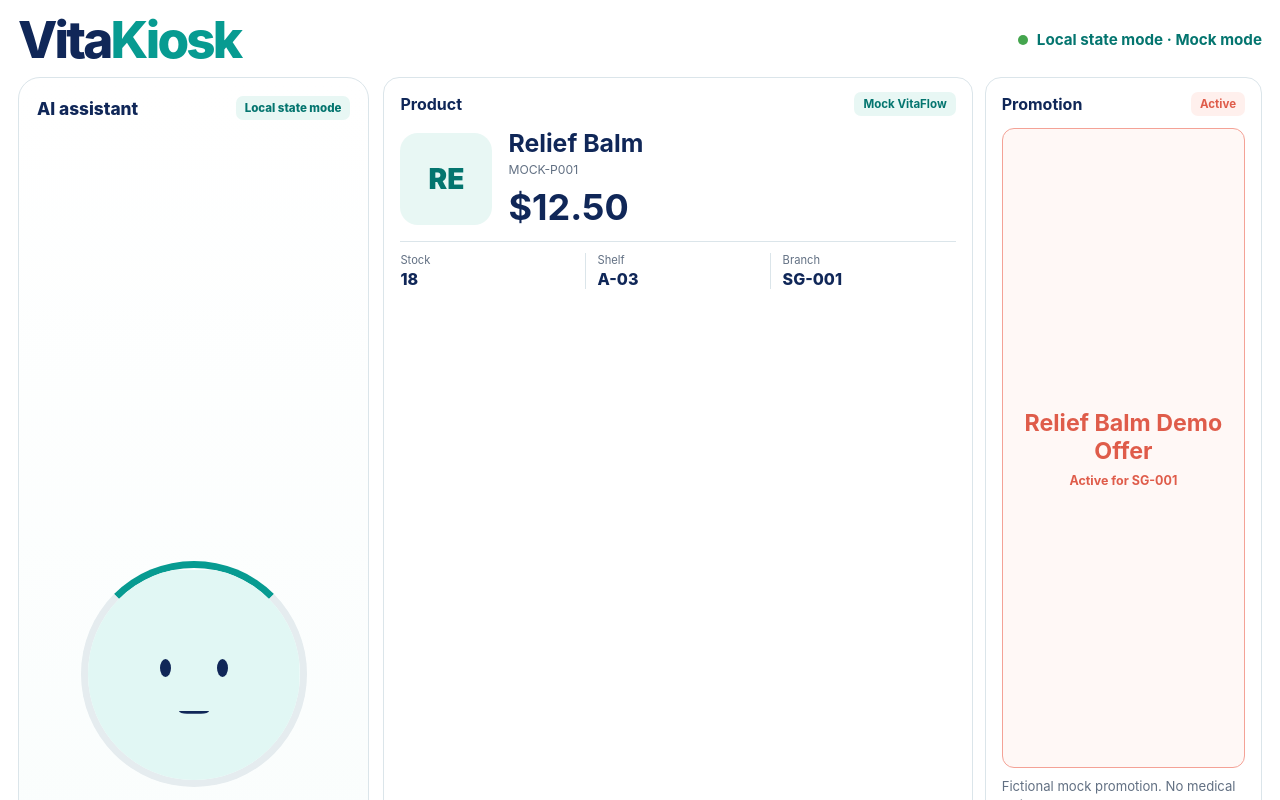
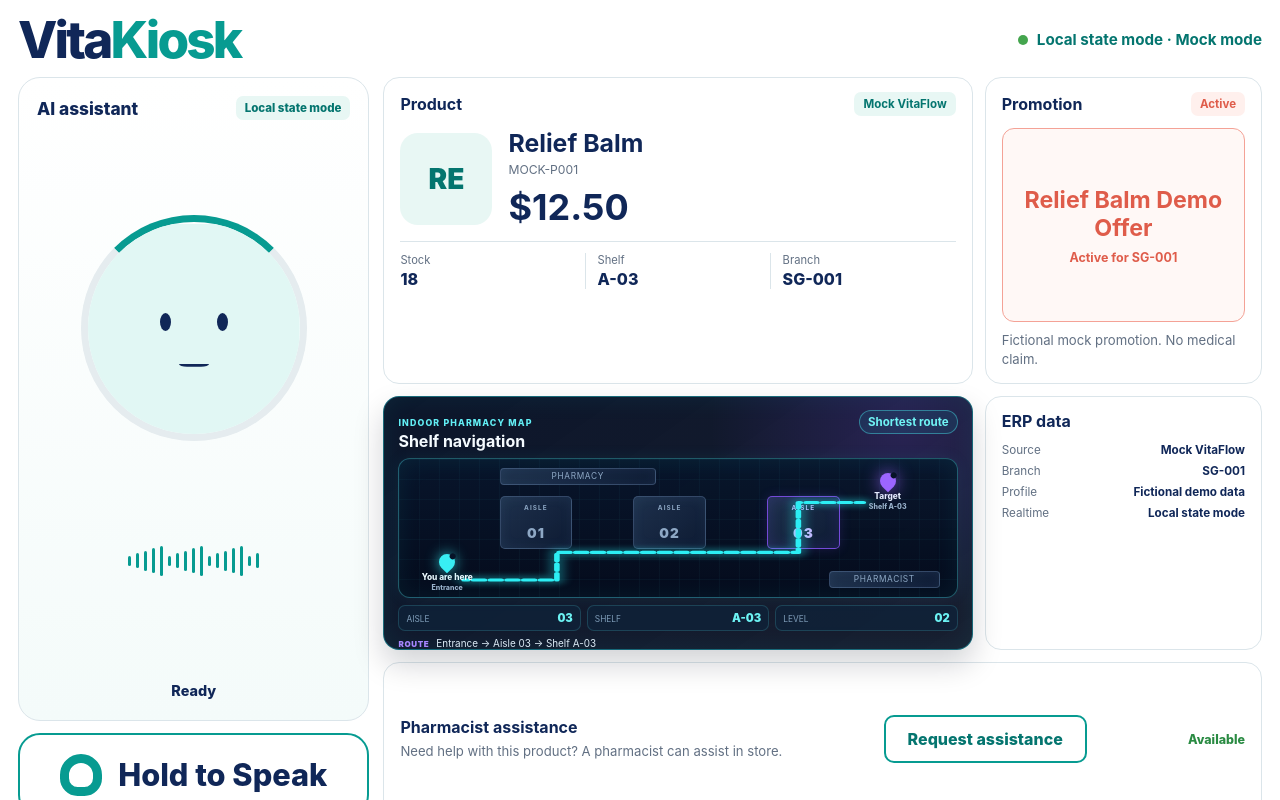
Before and after one commit to thomasgoh0826-sketch/Vitakiosk, a React (Vite) app in the folder frontend/: page / in a window 1280 px wide. Shown: the top 800 px of the page. Built offline with nearby package versions, Linux system fonts and the light colour scheme; no server answers.

Commit message:
style: render neon indoor shelf route

```diff
--- a/frontend/src/components/ShelfMap.tsx
+++ b/frontend/src/components/ShelfMap.tsx
@@ -22,7 +22,10 @@ function ShelfMap({ product }: { product: Product | null }) {
         </span>
       </div>
 
-      <div className={`shelf-map-canvas${hasRoute ? "" : " map-unavailable"}`}>
+      <div
+        className={`shelf-map-canvas${hasRoute ? "" : " map-unavailable"}`}
+        data-testid="pharmacy-map-canvas"
+      >
         <div className="map-grid" aria-hidden="true" />
         <div className="map-fixture map-wall-top" aria-hidden="true">
           PHARMACY
@@ -54,6 +57,7 @@ function ShelfMap({ product }: { product: Product | null }) {
             />
             <path
               className="route-core"
+              data-testid="pharmacy-route-path"
               d="M70 228 L170 228 L170 176 L430 176 L430 82 L500 82"
             />
           </svg>
--- a/frontend/src/styles.css
+++ b/frontend/src/styles.css
@@ -368,12 +368,275 @@ button:focus-visible {
 .poster-content span { font-size: 0.78rem; font-weight: 750; }
 .promotion-panel > p { margin-top: 9px; }
 
-.shelf-panel { text-align: center; }
-.shelf-route { display: flex; align-items: center; justify-content: center; gap: 7px; }
-.shelf-route span { padding: 11px 8px; border: 1px solid var(--line); border-radius: 9px; font-size: 0.7rem; }
-.shelf-route i { width: 14px; border-top: 3px dotted #8da0ad; }
-.shelf-route .route-current { border-color: var(--teal); color: var(--teal-dark); font-weight: 850; }
-.shelf-panel > p { margin-top: 12px; color: var(--navy); font-weight: 700; }
+.shelf-map-panel {
+  position: relative;
+  min-height: 0;
+  overflow: hidden;
+  padding: 13px 14px;
+  border-color: rgba(36, 224, 238, 0.4);
+  background: linear-gradient(145deg, rgba(7, 17, 38, 0.98), rgba(10, 16, 34, 0.94));
+  box-shadow: inset 0 0 28px rgba(29, 214, 229, 0.08), 0 14px 30px rgba(4, 11, 27, 0.18);
+  color: #f4fbff;
+}
+
+.shelf-map-panel::before {
+  position: absolute;
+  inset: 0;
+  background: radial-gradient(circle at 88% 12%, rgba(135, 72, 255, 0.18), transparent 34%);
+  content: "";
+  pointer-events: none;
+}
+
+.shelf-map-heading {
+  position: relative;
+  z-index: 4;
+  align-items: flex-start;
+  margin-bottom: 0;
+}
+
+.shelf-map-heading h2 {
+  margin: 1px 0 0;
+  color: #f5fbff;
+}
+
+.map-kicker {
+  color: #62eff5;
+  font-size: 0.55rem;
+  font-weight: 800;
+  letter-spacing: 0.13em;
+  text-transform: uppercase;
+}
+
+.map-route-status {
+  padding: 4px 8px;
+  border: 1px solid rgba(74, 235, 241, 0.42);
+  border-radius: 999px;
+  background: rgba(17, 205, 218, 0.1);
+  color: #70f4f5 !important;
+}
+
+.shelf-map-canvas {
+  position: relative;
+  min-height: 140px;
+  margin-top: 7px;
+  overflow: hidden;
+  border: 1px solid rgba(78, 226, 239, 0.36);
+  border-radius: 12px;
+  background: linear-gradient(180deg, rgba(8, 22, 44, 0.96), rgba(5, 12, 28, 0.98));
+  box-shadow: inset 0 0 24px rgba(40, 220, 234, 0.08), 0 0 16px rgba(35, 208, 226, 0.08);
+}
+
+.map-grid {
+  position: absolute;
+  inset: 0;
+  opacity: 0.16;
+  background-image:
+    linear-gradient(rgba(86, 226, 236, 0.24) 1px, transparent 1px),
+    linear-gradient(90deg, rgba(86, 226, 236, 0.24) 1px, transparent 1px);
+  background-size: 20px 20px;
+}
+
+.map-fixture {
+  position: absolute;
+  display: grid;
+  place-items: center;
+  border: 1px solid rgba(118, 149, 190, 0.36);
+  background: linear-gradient(135deg, rgba(34, 54, 82, 0.88), rgba(14, 27, 52, 0.94));
+  box-shadow: inset 0 0 12px rgba(94, 139, 183, 0.12);
+  color: #8ea8c5;
+  font-size: 0.52rem;
+  letter-spacing: 0.08em;
+}
+
+.map-wall-top {
+  top: 6%;
+  left: 18%;
+  width: 28%;
+  height: 17px;
+  border-radius: 4px;
+}
+
+.map-aisle {
+  top: 27%;
+  width: 13%;
+  height: 38%;
+  border-radius: 5px;
+  font-size: 0.85rem;
+  font-weight: 900;
+}
+
+.map-aisle span {
+  display: block;
+  font-size: 0.4rem;
+  font-weight: 700;
+}
+
+.map-aisle-01 { left: 18%; }
+.map-aisle-02 { left: 42%; }
+
+.map-aisle-03 {
+  left: 66%;
+  border-color: rgba(141, 84, 255, 0.8);
+  box-shadow: inset 0 0 15px rgba(129, 73, 255, 0.16), 0 0 12px rgba(129, 73, 255, 0.16);
+  color: #c8b8ff;
+}
+
+.map-counter {
+  right: 3%;
+  bottom: 7%;
+  width: 20%;
+  height: 17px;
+  border-radius: 4px;
+}
+
+.map-route-line {
+  position: absolute;
+  z-index: 2;
+  inset: 0;
+  width: 100%;
+  height: 100%;
+  overflow: visible;
+}
+
+.map-route-line path {
+  fill: none;
+  stroke-linecap: round;
+  stroke-linejoin: round;
+}
+
+.route-glow {
+  filter: blur(5px);
+  stroke: rgba(40, 239, 244, 0.28);
+  stroke-width: 17;
+}
+
+.route-core {
+  animation: route-flow 1.2s linear infinite;
+  stroke: #2ceef4;
+  stroke-dasharray: 12 6;
+  stroke-width: 6;
+}
+
+@keyframes route-flow {
+  to { stroke-dashoffset: -18; }
+}
+
+.map-marker {
+  position: absolute;
+  z-index: 3;
+  display: grid;
+  justify-items: center;
+  color: #edfaff;
+  font-size: 0.52rem;
+  font-weight: 850;
+  line-height: 1.1;
+  text-align: center;
+}
+
+.map-marker small {
+  margin-top: 2px;
+  color: #9ab3cc;
+  font-size: 0.44rem;
+}
+
+.map-marker i {
+  position: relative;
+  display: block;
+  width: 16px;
+  height: 16px;
+  margin-bottom: 3px;
+  border-radius: 50% 50% 50% 0;
+  transform: rotate(-45deg);
+}
+
+.map-marker i::after {
+  position: absolute;
+  width: 6px;
+  height: 6px;
+  margin: 5px;
+  border-radius: 50%;
+  background: #071428;
+  content: "";
+}
+
+.map-you-are-here {
+  bottom: 4%;
+  left: 4%;
+}
+
+.map-you-are-here i {
+  background: #38eef3;
+  box-shadow: 0 0 14px rgba(56, 238, 243, 0.82);
+}
+
+.map-target {
+  top: 10%;
+  right: 9%;
+}
+
+.map-target i {
+  background: #9c65ff;
+  box-shadow: 0 0 17px rgba(156, 101, 255, 0.9);
+}
+
+.map-location-data {
+  position: relative;
+  z-index: 2;
+  display: grid;
+  grid-template-columns: repeat(3, 1fr);
+  gap: 6px;
+  margin: 7px 0 0;
+}
+
+.map-location-data div {
+  display: flex;
+  align-items: baseline;
+  justify-content: space-between;
+  padding: 5px 7px;
+  border: 1px solid rgba(88, 221, 234, 0.18);
+  border-radius: 7px;
+  background: rgba(14, 35, 59, 0.72);
+}
+
+.map-location-data dt {
+  color: #7f9db9;
+  font-size: 0.52rem;
+  text-transform: uppercase;
+}
+
+.map-location-data dd {
+  margin: 0;
+  color: #6cf2f3;
+  font-size: 0.7rem;
+  font-weight: 900;
+}
+
+.map-route-summary {
+  position: relative;
+  z-index: 2;
+  margin: 6px 0 0;
+  color: #dcebf6;
+  font-size: 0.62rem;
+  text-align: left;
+}
+
+.map-route-summary span {
+  margin-right: 7px;
+  color: #a786ff;
+  font-size: 0.5rem;
+  font-weight: 900;
+  letter-spacing: 0.08em;
+  text-transform: uppercase;
+}
+
+.map-route-missing {
+  padding: 10px;
+  border-radius: 8px;
+  background: rgba(255, 184, 77, 0.08);
+  color: #ffd295;
+}
+
+.map-unavailable .map-fixture { opacity: 0.52; }
 
 .erp-panel dl { margin: 12px 0 0; }
 .erp-panel dl div { display: flex; justify-content: space-between; gap: 10px; margin: 7px 0; font-size: 0.73rem; }
@@ -422,6 +685,8 @@ button:focus-visible {
   .information-grid { grid-template-columns: 1fr; grid-template-rows: auto; }
   .pharmacist-panel { grid-column: auto; }
   .avatar-placeholder { width: min(45%, 220px); }
+  .shelf-map-canvas { min-height: 230px; }
+  .map-location-data { grid-template-columns: 1fr; }
 }
 
 @media (prefers-reduced-motion: reduce) {
```
Also changed, not shown: 1 other file (tests, documents, lock files or other folders).
